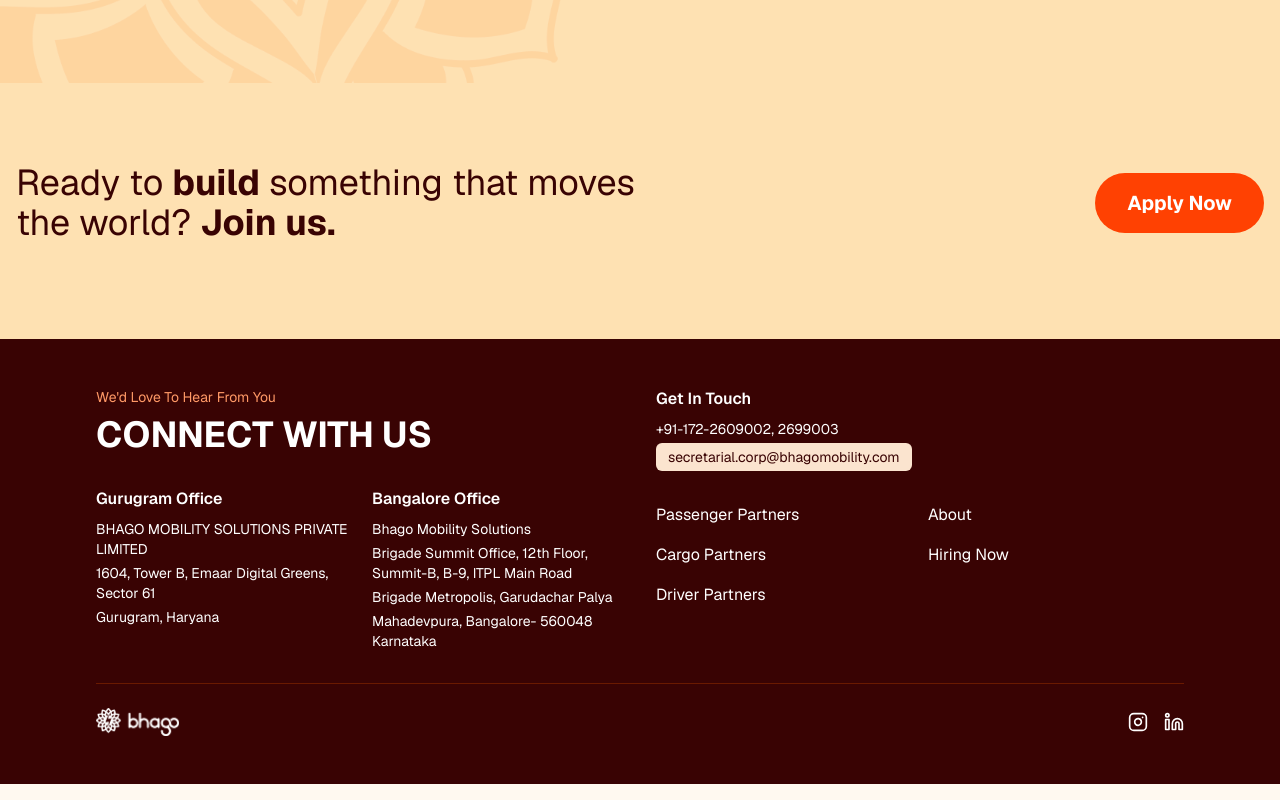
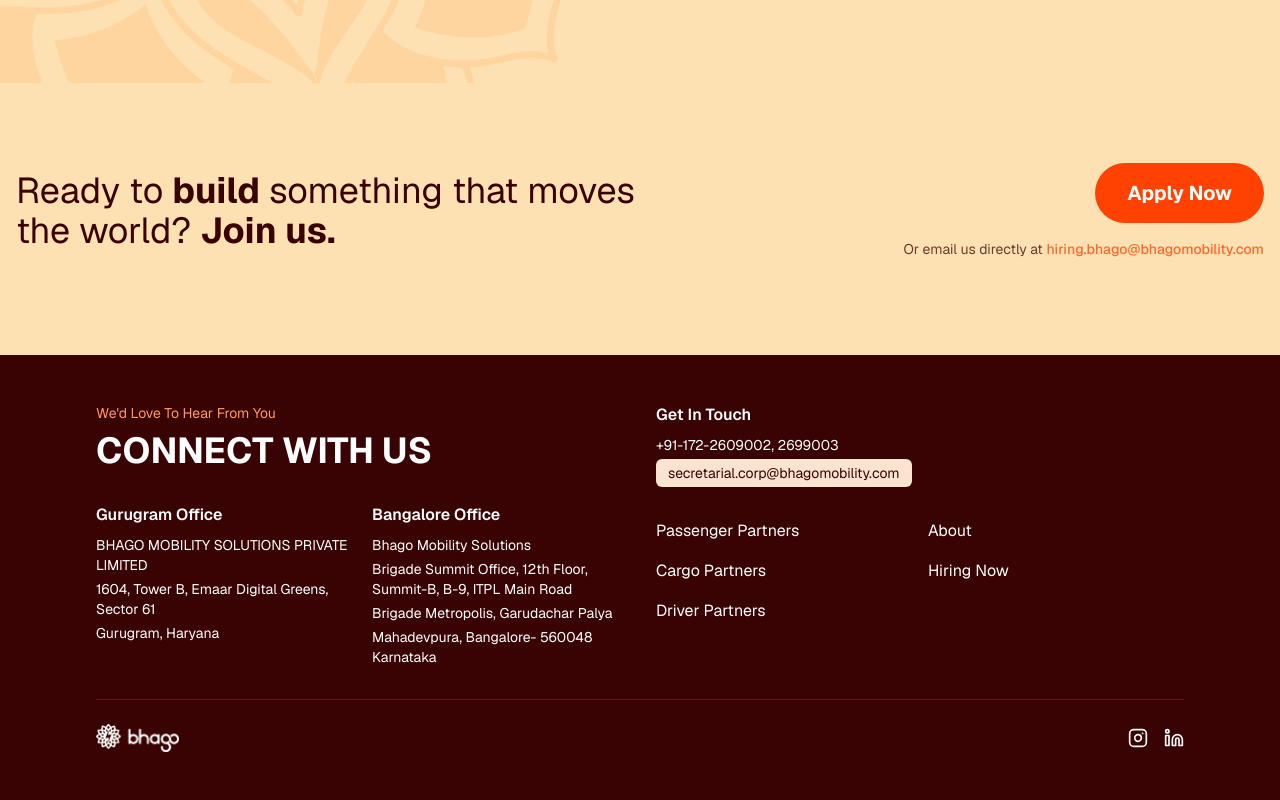
Before and after one commit to abdulsaheel/bhaago-mobility, a Next.js app: page /hiring in a window 1280 px wide. Shown: the part 1633-2433 px from the top of the page. Built offline with nearby package versions, Linux system fonts and the light colour scheme; a web font is replaced by a local one.

Commit message:
update email for hiring

```diff
--- a/app/hiring/page.tsx
+++ b/app/hiring/page.tsx
@@ -89,12 +89,23 @@
               the world? <span className="text-[#390303] font-bold">Join us.</span>
             </h2>
 
-            <a
-              href="#"
-              className="bg-[#FF4102] hover:bg-[#d04a25] text-white font-bold py-4 px-8 rounded-full text-xl transition-colors duration-300"
-            >
-              Apply Now
-            </a>
+            <div className="flex flex-col items-center md:items-end space-y-4">
+              <a
+                href="mailto:hiring.bhago@bhagomobility.com?subject=Job Application - Bhago Mobility&body=Hi Bhago Team,%0D%0A%0D%0AI am interested in exploring opportunities at Bhago Mobility.%0D%0A%0D%0APlease find my resume attached.%0D%0A%0D%0ABest regards"
+                className="bg-[#FF4102] hover:bg-[#d04a25] text-white font-bold py-4 px-8 rounded-full text-xl transition-colors duration-300"
+              >
+                Apply Now
+              </a>
+              <p className="text-[#390303] text-sm opacity-75">
+                Or email us directly at{" "}
+                <a
+                  href="mailto:hiring.bhago@bhagomobility.com"
+                  className="text-[#FF4102] hover:underline font-medium"
+                >
+                  hiring.bhago@bhagomobility.com
+                </a>
+              </p>
+            </div>
           </div>
         </div>
       </section>
```
